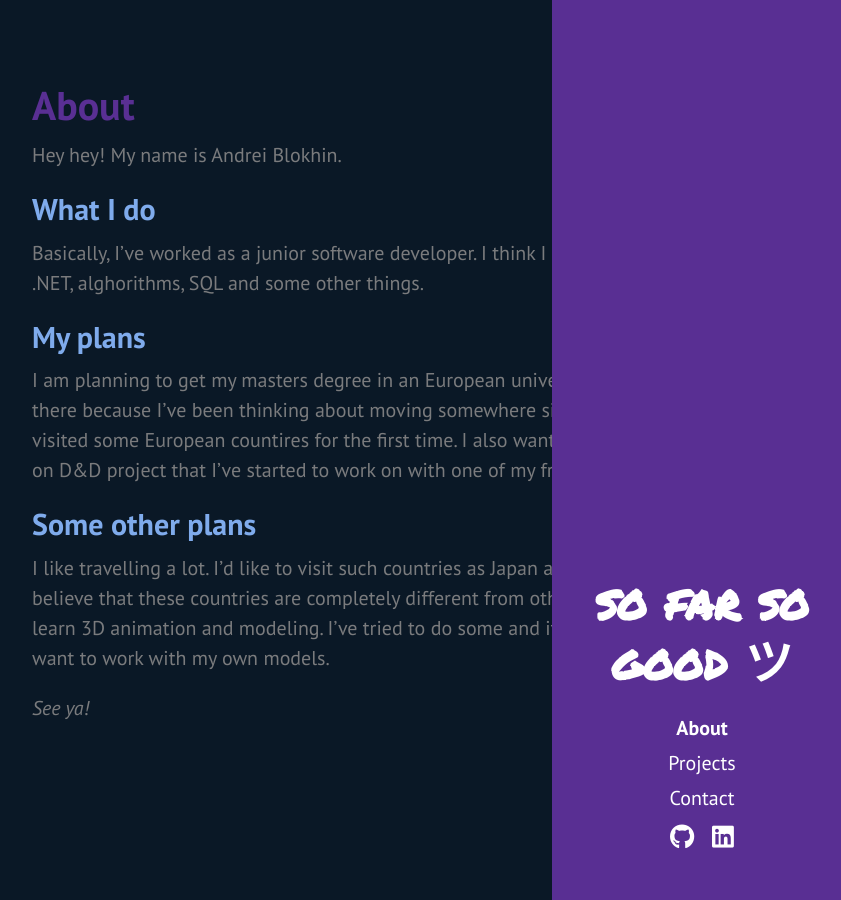
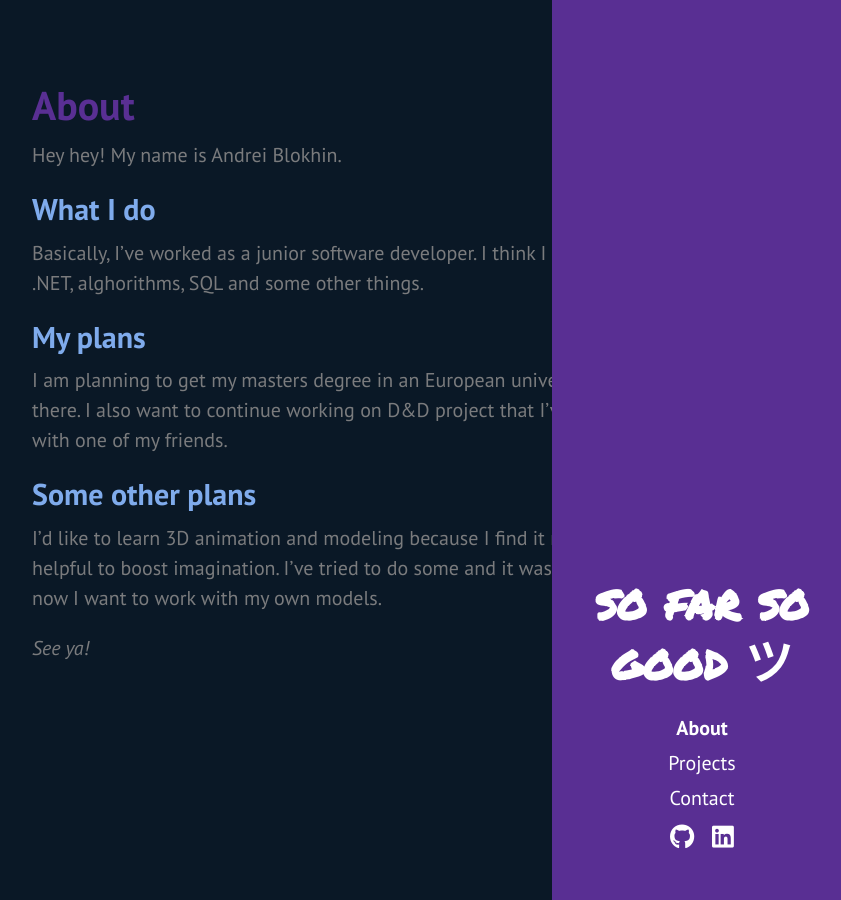
Before and after one commit to xdeath/xdeath.github.io, a Jekyll site: the page built from about.md, in a window 1280 px wide. Shown: the whole page, without its empty margins (428-1269 px from the left). Built offline with Jekyll 4.4.1, drawn with Linux system fonts in a browser that asks for light colours.

Commit message:
Some changes

```diff
--- a/about.md
+++ b/about.md
@@ -12,11 +12,10 @@ Basically, I've worked as a junior software developer. I think I know something
 
 ## My plans
 
-I am planning to get my masters degree in an European university and get a job there because I've been thinking about moving somewhere since I was 14 when I visited some European countires for the first time. I also want to continue working on D&D project that I've started to work on with one of my friends.
+I am planning to get my masters degree in an European university and get a job there. I also want to continue working on D&D project that I've started to work on with one of my friends.
 
 ## Some other plans
 
-I like travelling a lot. I'd like to visit such countries as Japan and USA because I believe that these countries are completely different from others.
-I'd also like to learn 3D animation and modeling. I've tried to do some and it was very cool but I want to work with my own models.
+I'd like to learn 3D animation and modeling because I find it really interesting and helpful to boost imagination. I've tried to do some and it was really facinating so now I want to work with my own models.
 
 _See ya!_
--- a/index.html
+++ b/index.html
@@ -64,7 +64,7 @@
 
 
       <a class="sidebar-nav-item icon" href="https://github.com/xdeath"><i class="fab fa-github"></i></a>
-      <a class="sidebar-nav-item icon" href="https://linkedin.com/in/mynameisandreiblokhin"><i class="fab fa-linkedin"></i></a>
+      <a class="sidebar-nav-item icon" href="https://www.linkedin.com/in/andreiblokhin/"><i class="fab fa-linkedin"></i></a>
     </nav>
 
   </div>
```
